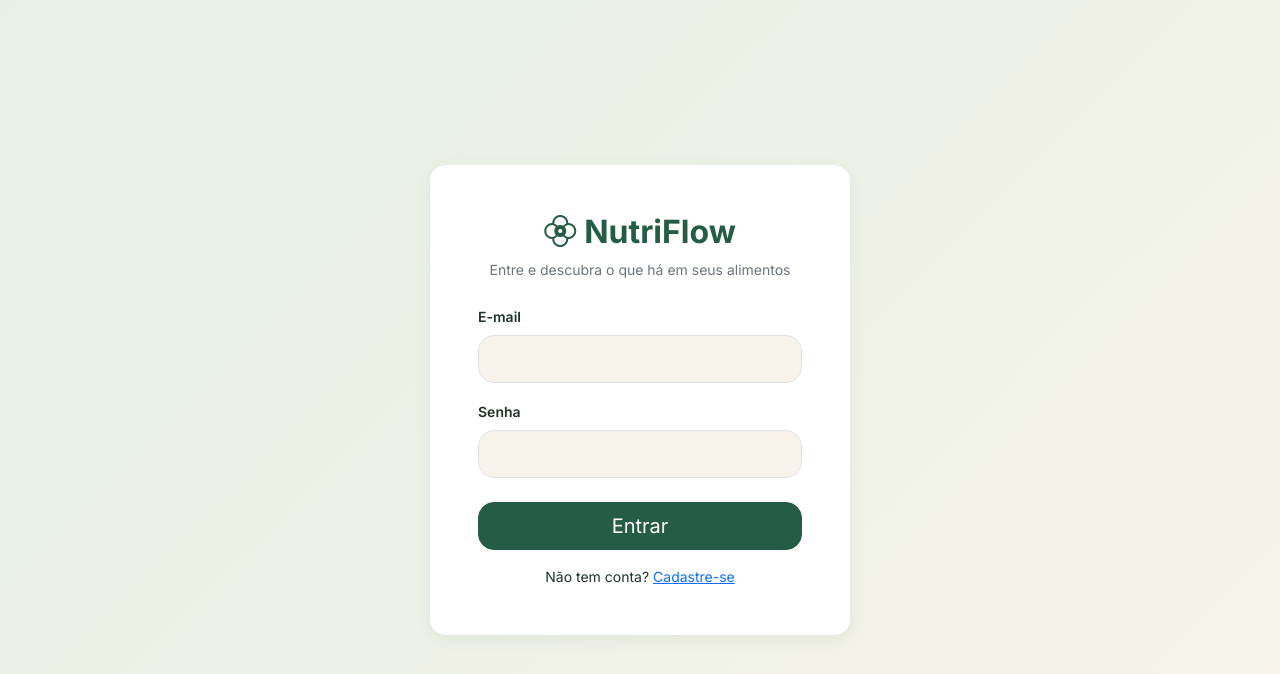
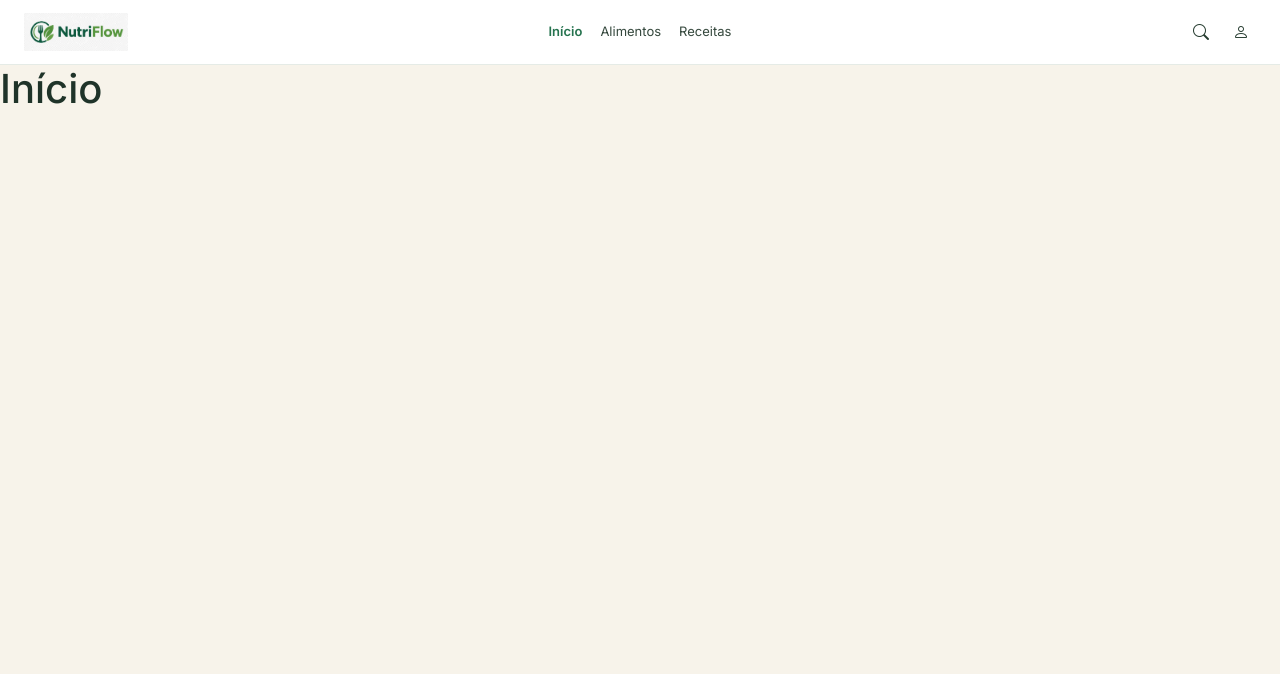
Before and after one commit to Equipe-Tres-GT4/NutriFlow, a React (Vite) app: page / in a window 1280 px wide. Before the commit this address led to /login. Shown: the top 674 px of the page. Built offline with nearby package versions, Linux system fonts and the light colour scheme.

Commit message:
Feat: renderização

```diff
--- a/src/App.jsx
+++ b/src/App.jsx
@@ -1,33 +1,79 @@
+
+// import { Routes, Route } from 'react-router-dom';
+
+// import Login from './pages/Login';
+// import Cadastro from './pages/Cadastro';
+// import Home from './pages/Home';
+// import Layout from './components/Layout';
+// import RotaProtegida from './auth/RotaProtegida';
+// import Catalogo from './components/Catalogo';
+
+// export default function App() {
+//   return (
+//     <Routes>
+//       {/* Páginas públicas */}
+//       <Route path="/login" element={<Login />} />
+//       <Route path="/cadastro" element={<Cadastro />} />
+
+//       {/* Catálogo para testar busca e filtros */}
+//       <Route path="/catalogo" element={<Catalogo />} />
+
+//       {/* Páginas protegidas que usam o Header do Layout */}
+//       <Route
+//         element={
+//           <RotaProtegida>
+//             <Layout />
+//           </RotaProtegida>
+//         }
+//       >
+//         {/* <Route path="/" element={<Home />} /> */}
+//       </Route>
+//     </Routes>
+//   );
+// }
+
+
+
 
 import { Routes, Route } from 'react-router-dom';
 
+import Header from './components/Header';
+import Catalogo from './components/Catalogo';
 import Login from './pages/Login';
-import Cadastro from './pages/Cadastro';
-import Home from './pages/Home';
-import Layout from './components/Layout';
-import RotaProtegida from './auth/RotaProtegida';
-import Catalogo from './components/Catalogo';
 
-export default function App() {
+function App() {
   return (
-    <Routes>
-      {/* Páginas públicas */}
-      <Route path="/login" element={<Login />} />
-      <Route path="/cadastro" element={<Cadastro />} />
+    <>
+      <Header />
 
-      {/* Catálogo para testar busca e filtros */}
-      <Route path="/catalogo" element={<Catalogo />} />
+      <Routes>
+        <Route
+          path="/"
+          element={<h1>Início</h1>}
+        />
 
-      {/* Páginas protegidas que usam o Header do Layout */}
-      <Route
-        element={
-          <RotaProtegida>
-            <Layout />
-          </RotaProtegida>
-        }
-      >
-        <Route path="/" element={<Home />} />
-      </Route>
-    </Routes>
+        <Route
+          path="/receitas"
+          element={<h1>Receitas</h1>}
+        />
+
+        <Route
+          path="/alimentos"
+          element={<Catalogo />}
+        />
+
+        <Route
+          path="/login"
+          element={<Login />}
+        />
+
+        <Route
+          path="/cadastro"
+          element={<h1>Cadastrar</h1>}
+        />
+      </Routes>
+    </>
   );
 }
+
+export default App;
--- a/src/components/Header.css
+++ b/src/components/Header.css
@@ -1,22 +1,213 @@
+
 .cabecalho {
-    display: flex;
-    align-items: center;
-    justify-content: space-between;
+  width: 100%;
+  background-color: white;
+  border-bottom: 1px solid #e5ebe6;
+  position: relative;
+  z-index: 1000;
+}
+
+.cabecalho .navbar {
+  padding: 0;
+}
+
+.header-conteudo {
+  width: 100%;
+  min-height: 64px;
+  padding: 0 24px;
+  display: grid;
+  grid-template-columns: 1fr auto 1fr;
+  align-items: center;
+}
+
+.logo {
+  display: inline-flex;
+  align-items: center;
+  justify-self: start;
+  text-decoration: none;
+}
+
+.logo-icon {
+  display: block;
+  width: 105px;
+  height: 38px;
+  object-fit: contain;
+  object-position: left center;
+}
+
+.area-navegacao {
+  display: contents;
+}
+
+.menu {
+  display: flex;
+  justify-content: center;
+  align-items: center;
+  gap: 18px;
+}
+
+.linkMenu {
+  padding: 6px 0 !important;
+  color: #35483d;
+  font-size: 13px;
+  text-decoration: none;
+  white-space: nowrap;
+  transition: color 0.2s ease;
+}
+
+.linkMenu:hover,
+.linkMenu.ativo {
+  color: #26734f;
+}
+
+.linkMenu.ativo {
+  font-weight: 600;
+}
+
+.acoes-header {
+  justify-self: end;
+  display: flex;
+  align-items: center;
+  gap: 10px;
+}
+
+.icone-header {
+  width: 30px;
+  height: 30px;
+  display: inline-flex;
+  justify-content: center;
+  align-items: center;
+  padding: 0;
+  border: none;
+  border-radius: 50%;
+  background: transparent;
+  color: #263c30;
+  font-size: 16px;
+  text-decoration: none;
+  cursor: pointer;
+}
+
+.icone-header:hover {
+  color: #26734f;
+  background-color: #f0f6f1;
+}
+
+.perfil-container {
+  position: relative;
+}
+
+.menu-perfil {
+  position: absolute;
+  top: calc(100% + 15px);
+  right: 0;
+  width: 155px;
+  padding: 5px 8px;
+  background-color: #ffffff;
+  border: 1px solid #dce4de;
+  border-radius: 11px;
+  box-shadow: 0 5px 16px rgb(0 0 0 / 7%);
+  animation: aparecerMenu 0.15s ease-out;
+}
+
+.menu-perfil a {
+  display: flex;
+  align-items: center;
+  min-height: 43px;
+  padding: 10px 8px;
+  color: #303a33;
+  font-size: 13px;
+  text-decoration: none;
+  white-space: nowrap;
+}
+
+.menu-perfil a + a {
+  border-top: 1px solid #e8ece9;
+}
+
+.menu-perfil a:hover {
+  color: #26734f;
+  background-color: #f3f7f3;
+  border-radius: 5px;
+}
+
+@keyframes aparecerMenu {
+  from {
+    opacity: 0;
+    transform: translateY(-4px);
+  }
+
+  to {
+    opacity: 1;
+    transform: translateY(0);
+  }
 }
 
 
-.menu {
-    display: flex;
-    align-items: center;
-    gap: 24px;
+.botao-menu-mobile {
+  display: none;
 }
 
-.logo-icon{
-    width: 150px;
-    height: auto;
-    object-fit: contain;
+@media (max-width: 767.98px) {
+  .header-conteudo {
+    grid-template-columns: 1fr auto;
+    min-height: 60px;
+    padding: 0 16px;
+  }
+
+  .logo-icon {
+    width: 100px;
+    height: 36px;
+  }
+
+  .botao-menu-mobile {
+    display: inline-flex;
+    justify-content: center;
+    align-items: center;
+    grid-column: 2;
+    grid-row: 1;
+    width: 34px;
+    height: 34px;
+    border: 1px solid #dce4de;
+    border-radius: 7px;
+    background-color: #ffffff;
+    color: #28533d;
+    font-size: 22px;
+  }
+
+  .area-navegacao {
+    display: none;
+    grid-column: 1 / -1;
+    grid-row: 2;
+    width: 100%;
+    padding: 12px 0 15px;
+  }
+
+  .area-navegacao.menu-aberto {
+    display: flex;
+    flex-direction: column;
+    align-items: stretch;
+    gap: 12px;
+  }
+
+  .menu {
+    align-items: flex-start;
+    flex-direction: column;
+    gap: 8px;
+  }
+
+  .linkMenu {
+    width: 100%;
+    padding: 8px 0 !important;
+  }
+
+  .acoes-header {
+    justify-self: start;
+    align-self: flex-start;
+  }
+
+  .menu-perfil {
+    top: calc(100% + 5px);
+    right: auto;
+    left: 0;
+  }
 }
-
-.logo {
-    margin-right: 20px;
-}
--- a/src/components/Header.jsx
+++ b/src/components/Header.jsx
@@ -1,4 +1,3 @@
-
 import { useState } from 'react';
 import { Link, NavLink } from 'react-router-dom';
 
@@ -7,9 +6,11 @@ import './Header.css';
 
 function Header({ isAuthenticated = false }) {
   const [menuAberto, setMenuAberto] = useState(false);
+  const [perfilAberto, setPerfilAberto] = useState(false);
 
   function fecharMenu() {
     setMenuAberto(false);
+    setPerfilAberto(false);
   }
 
   const linkClass = ({ isActive }) =>
@@ -17,10 +18,12 @@ function Header({ isAuthenticated = false }) {
 
   return (
     <header className="cabecalho">
-      <nav className="navbar navbar-expand-lg navbar-light container-fluid">
+      <nav className="navbar navbar-expand-lg container-fluid">
+        <div className="header-conteudo">
+
           <Link
             to="/"
-          className="logo d-flex align-items-center"
+            className="logo"
             onClick={fecharMenu}
           >
             <img
@@ -28,27 +31,25 @@ function Header({ isAuthenticated = false }) {
               alt="Logo do NutriFlow"
               className="logo-icon"
             />
-
           </Link>
 
+
           <button
-          className="navbar-toggler"
+            className="botao-menu-mobile"
             type="button"
-          aria-controls="menuNutriFlow"
+            aria-label="Abrir menu"
             aria-expanded={menuAberto}
-          aria-label="Abrir ou fechar menu"
             onClick={() => setMenuAberto(!menuAberto)}
           >
-          <span className="navbar-toggler-icon"></span>
+            <i className="bi bi-list"></i>
           </button>
 
           <div
-          id="menuNutriFlow"
-          className={`collapse navbar-collapse ${
-            menuAberto ? 'show' : ''
+            className={`area-navegacao ${
+              menuAberto ? 'menu-aberto' : ''
             }`}
           >
-          <div className="navbar-nav ms-auto menu">
+            <div className="menu">
               <NavLink
                 to="/"
                 end
@@ -73,44 +74,74 @@ function Header({ isAuthenticated = false }) {
               >
                 Receitas
               </NavLink>
+            </div>
 
+            <div className="acoes-header">
+
+              <Link
+                to="/alimentos"
+                className="icone-header"
+                aria-label="Pesquisar alimentos"
+                onClick={fecharMenu}
+              >
+                <i className="bi bi-search"></i>
+              </Link>
+
+              <div className="perfil-container">
+                <button
+                  type="button"
+                  className="icone-header"
+                  aria-label="Menu do perfil"
+                  aria-expanded={perfilAberto}
+                  onClick={() => setPerfilAberto(!perfilAberto)}
+                >
+                  <i className="bi bi-person"></i>
+                </button>
+
+                {perfilAberto && (
+                  <div className="menu-perfil">
                     {isAuthenticated ? (
                       <>
-                <NavLink
+                        <Link
                           to="/perfil"
-                  className={linkClass}
                           onClick={fecharMenu}
                         >
+                          <i className="bi bi-person me-2"></i>
                           Perfil
-                </NavLink>
+                        </Link>
 
-                <NavLink
+                        <Link
                           to="/salvos"
-                  className={linkClass}
                           onClick={fecharMenu}
                         >
+                          <i className="bi bi-bookmark me-2"></i>
                           Salvos
-                </NavLink>
+                        </Link>
                       </>
                     ) : (
                       <>
-                <NavLink
+                        <Link
                           to="/login"
-                  className={linkClass}
                           onClick={fecharMenu}
                         >
-                  Login
-                </NavLink>
+                          <i className="bi bi-box-arrow-in-right me-2"></i>
+                          Entrar
+                        </Link>
 
-                <NavLink
+                        <Link
                           to="/cadastro"
-                  className={linkClass}
                           onClick={fecharMenu}
                         >
+                          <i className="bi bi-person-plus me-2"></i>
                           Cadastrar
-                </NavLink>
+                        </Link>
                       </>
                     )}
+                  </div>
+                )}
+              </div>
+
+            </div>
           </div>
         </div>
       </nav>
```
Lines whose indentation alone changed are shown as unchanged.
